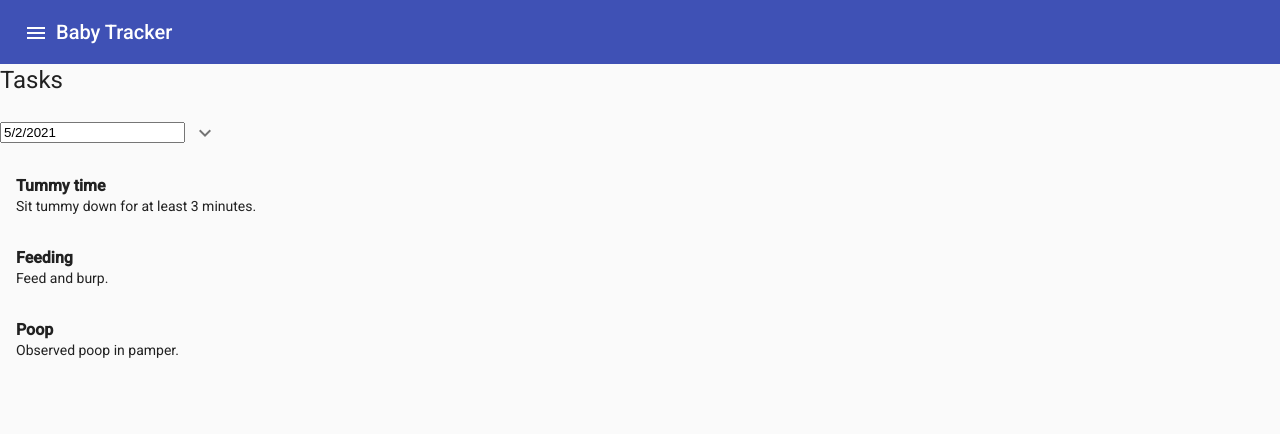
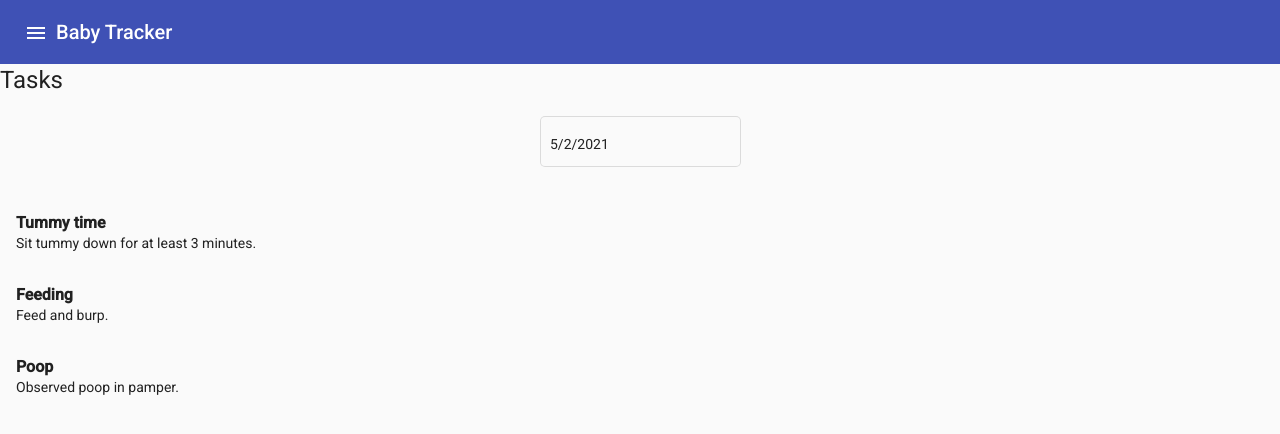
Before and after one commit to cevaris/baby-tracker, an Angular app in the folder frontend/: page /tasks in a window 1280 px wide. Shown: the top 434 px of the page. Built offline with nearby package versions, Linux system fonts and the light colour scheme.

Commit message:
working disabled date

```diff
--- a/frontend/src/app/api.ts
+++ b/frontend/src/app/api.ts
@@ -11,7 +11,7 @@ export type Task = {
     title: string
     description: string
     fields: Array<TaskField>
-    isActive: boolean
+    disabledAt?: Date
 }
 
 export type TaskRecord = {
--- a/frontend/src/app/pages/tasks/tasks.component.html
+++ b/frontend/src/app/pages/tasks/tasks.component.html
@@ -1,14 +1,19 @@
 <h1>Tasks</h1>
 
-<input matInput [matDatepicker]="picker" [ngModel]="today" readonly>
-<mat-datepicker-toggle matSuffix [for]="picker">
-    <mat-icon matDatepickerToggleIcon>keyboard_arrow_down</mat-icon>
-</mat-datepicker-toggle>
-<mat-datepicker #picker disabled="false"></mat-datepicker>
+
+<div class="center">
+    <mat-form-field appearance="outline">
+        <input matInput #pickerInput [matDatepicker]="picker" [ngModel]="today"
+            (dateInput)="onDateChange($event.value)" (focus)="picker.open()"
+            readonly>
+    </mat-form-field>
+    <mat-datepicker #picker (closed)="pickerInput.blur()"></mat-datepicker>
+</div>
+
 
 <mat-list role="list">
     <mat-list-item role="listitem" *ngFor="let task of activeTasks">
         <div mat-line><b>{{task.title}}</b></div>
-        <div mat-line> {{task.description}} </div>
+        <div mat-line>{{task.description}}</div>
     </mat-list-item>
 </mat-list>
--- a/frontend/src/app/pages/tasks/tasks.component.ts
+++ b/frontend/src/app/pages/tasks/tasks.component.ts
@@ -10,17 +10,27 @@ import { TasksService } from 'src/app/services/tasks.service';
 })
 export class TasksComponent implements OnInit {
   activeTasks: Task[];
-  today: Date = new Date();
+  today: Date;
 
   constructor(private taskService: TasksService) { }
 
   ngOnInit(): void {
+    this.today = new Date();
+    this.updateTasks();
+  }
 
+  onDateChange(date: Date) {
+    console.log('date', date);
+    this.today = date;
+    this.updateTasks();
+  }
+
+  private updateTasks() {
     this.taskService.getTasks()
       .pipe(
-        map(tasks => tasks.filter(t => t.isActive))
+        // only render active tasks
+        map(tasks => tasks.filter(t => !t.disabledAt || t.disabledAt.getTime() >= this.today.getTime()))
       )
       .subscribe((tasks) => this.activeTasks = tasks);
   }
-
 }
--- a/frontend/src/app/services/tasks.service.ts
+++ b/frontend/src/app/services/tasks.service.ts
@@ -3,10 +3,10 @@ import { Observable, of } from 'rxjs';
 import { Task, TaskFieldValues, TaskRecord } from '../api';
 
 const tasks: Task[] = [
-  { title: 'Tummy time', description: 'Sit tummy down for at least 3 minutes.', id: '1', fields: [], isActive: true },
-  { title: 'Feeding', description: 'Feed and burp.', id: '2', fields: [{ id: 'fluid-ounces', text: 'How much fl. oz.?', type: 'number' }], isActive: true },
-  { title: 'Poop', description: 'Observed poop in pamper.', id: '3', fields: [], isActive: true },
-  { title: 'Old task', description: 'This task is no longer', id: '4', fields: [], isActive: false },
+  { title: 'Tummy time', description: 'Sit tummy down for at least 3 minutes.', id: '1', fields: [] },
+  { title: 'Feeding', description: 'Feed and burp.', id: '2', fields: [{ id: 'fluid-ounces', text: 'How much fl. oz.?', type: 'number' }] },
+  { title: 'Poop', description: 'Observed poop in pamper.', id: '3', fields: [] },
+  { title: 'Old task', description: 'This task is no longer.', id: '4', fields: [], disabledAt: new Date('04/05/2020') },
 ];
 
 const tasksRecords: TaskRecord[] = [
```
